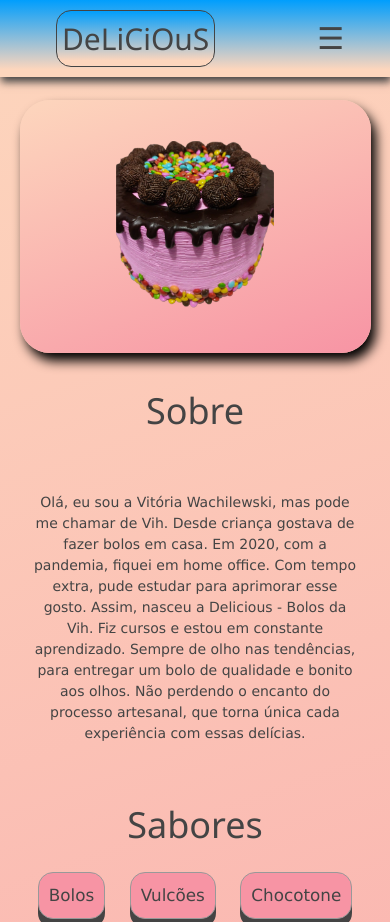
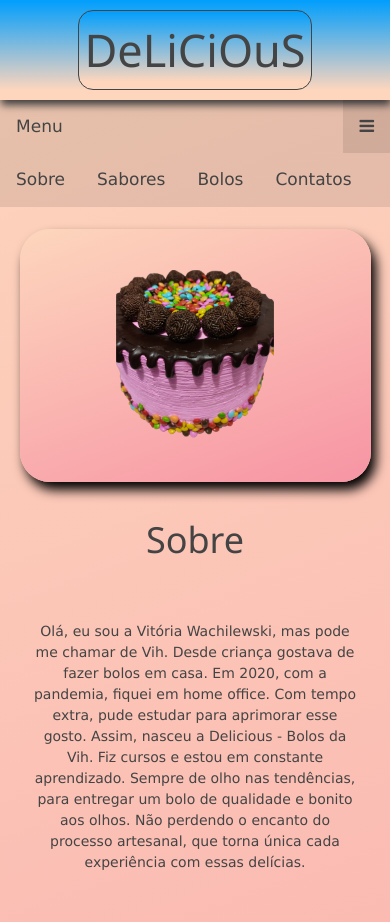
Before and after one commit to WolnyJunior/Delicious, a plain HTML site: page index.html in a window 390 px wide. Shown: the top 922 px of the page. Drawn offline with nearby package versions, Linux system fonts and the light colour scheme.

Commit message:
menu-smartphone

```diff
--- a/index.html
+++ b/index.html
@@ -15,18 +15,23 @@
         <h1 class="nome-boleria">DeLiCiOuS</h1>
         <div id="mySidenav" class="sidenav">
 
-                <a href="javascript:void(0)" class="closebtn" onclick="closeNav()">&times;</a>
-                <a href="#delicious"><li class="menu">Menu</li></a>
                 <a href="#link-sobre"><li class="menu">Sobre</li></a>
                 <a href="#link-sabores"><li class="menu">Sabores</li></a>
                 <a href="#link-bolos"><li class="menu">Bolos</li></a>
                 <a href="#link-contatos"><li class="menu">Contatos</li></a>
-                <!-- <a href="javascript:void(0);" class="icon" onclick="myFunction()"><img class="icon-menu" src="./imagens/icons/menu.png" alt=""></a> -->
         </div>
-        <span style="font-size:30px;cursor:pointer" onclick="openNav()">&#9776;</span>
-
     </header>
 
+    <div class="topnav">
+        <a href="#home" class="active">Menu</a>
+        <div id="myLinks">
+            <a href="#link-sobre">Sobre</a>
+            <a href="#link-sabores">Sabores</a>
+            <a href="#link-bolos">Bolos</a>
+            <a href="#link-contatos">Contatos</a>
+        </div>
+        <a href="javascript:void(0);" class="icon" onclick="myFunction()"><i class="fa fa-bars"></i></a>
+    </div>
     <!-- <a href="#delicious"><button id="home">Home</button></a> -->
 <br>
     <div id="container">
@@ -54,6 +59,7 @@
         </div>
 
         <h1 id="link-sabores">Sabores</h1>
+        </div>
         <div>
             <button class="bts" onclick="bolos('sabores')">Bolos</button>
             <button class="bts" onclick="bolos('bolo-vulcao')">Vulcões</button>
@@ -77,6 +83,7 @@
                         <li class="massas-recheios">Nata com (Bombom ou Morango)</li>
                     </ul>
                 </div>
+
             </div>
 
             <div id="bolo-vulcao" class="bolos" style="display: none;">
@@ -122,9 +129,7 @@
                     </ul>
                 </div>
             </div>
-
         <h2>Tamanho Bolo de Fatias</h2>
-            <div>
                 <div id="tamanhos">
                     <ul>
                         <li  class="tamanhos">Mini - 10cm(+-6 fatias)</li>
@@ -138,10 +143,7 @@
                         <a href="https://www.facebook.com/Maos.Na.Massa/photos/a.717550494956075/2556393151071791/"
                         target="_blank">Mãos na Massa</a></p>
                 </div>
-            </div>
-
         <h1 id="link-bolos">Bolos</h1>
-
         <div id="bolos" class="w3-content w3-display-container bolos-slide">
 
             <button class="w3-button w3-display-left" onclick="plusDivs(-1)">&#10094; Ant</button>
@@ -183,7 +185,6 @@
             <img class="imagem-slides" src="./imagens/chocotonemordido-1200px.jpg" alt="">
 
             <button class="w3-button w3-display-right" onclick="plusDivs(+1)">Próx &#10095; </button>
-
         </div>
     </div>
     <hr>
--- a/script.js
+++ b/script.js
@@ -85,10 +85,11 @@ function bolos(tipoDeBolo) {
     });
   });
 
-  function openNav() {
-    document.getElementById("mySidenav").style.width = "250px";
+  function myFunction() {
+    var x = document.getElementById("myLinks");
+    if (x.style.display === "block") {
+      x.style.display = "none";
+    } else {
+      x.style.display = "block";
+    }
   }
-
-  function closeNav() {
-    document.getElementById("mySidenav").style.width = "0";
-  }
--- a/style.css
+++ b/style.css
@@ -3,6 +3,7 @@ body{
     padding: 0;
     margin: 0;
     color: #444;
+    text-align: center;
 }
 
 /* html {
@@ -41,15 +42,14 @@ header{
     text-decoration: none;
 }
 
-
 .menu{
     text-align: center;
     /* display block caso queira fazer o menu horizontal - mas estava com um bug */
-    /* display: inline-block; */
+    display: inline-block;
     margin: 20px;
     padding: 7px;
-    background-color: rgba(0, 0, 0, 0.3);
-    color: black;
+    background-color: rgba(0, 0, 0, 0.09);
+    /* color: black; */
     border: 0.1px solid #808080;
     border-radius: 15px;
     transition: all 0.5s;
@@ -61,26 +61,36 @@ header{
     background-color: rgba(0, 0, 0, 0.09);
 }
 
-.sidenav {
-    height: 100%;
-    width: 0;
-    position: fixed;
-    z-index: 1;
+.topnav #myLinks, .topnav .active {
+    display: none;
+}
+
+.topnav {
+    overflow: hidden;
+    background-color: rgba(0, 0, 0, 0.09);
+    position: relative;
+}
+
+.topnav a {
+    color: #444;
+    padding: 14px 16px;
+    text-decoration: none;
+    font-size: 17px;
+    display: block;
+}
+
+.topnav a.icon {
+    background-color: rgba(0, 0, 0, 0.09);
+    display: block;
+    position: absolute;
+    right: 0;
     top: 0;
-    right: 0;
+}
+
+.topnav a:hover {
     background-color: rgba(0, 0, 0, 0.09);
-    overflow-x: hidden;
-    transition: 0.5s;
-    padding-top: 60px;
-  }
-
-  .sidenav .closebtn {
-    position: absolute;
-    top: 0;
-    right: 25px;
-    font-size: 2em;
-    /* margin-left: 50px; */
-  }
+    color: #444;
+}
 
 /* conteúdo da página, exceto header e footer */
 #container{
@@ -154,6 +164,10 @@ header{
     margin: 20px;
 }
 .bolo-antesEdepois{
+    display: none;
+}
+
+.side-recheios{
     display: none;
 }
 
@@ -365,7 +379,6 @@ li{
         width: 90%;
     }
 
-
     #extras{
         font-size: 0.9em;
     }
@@ -385,11 +398,20 @@ li{
 @media (max-width: 426px){
 
     .nome-boleria{
-        font-size: 2em;
+        font-size: 3em;
         padding: 5px;
         border-radius: 15px;
         margin: 10px;
     }
+
+    .sidenav{
+        display: none;
+    }
+
+    .topnav #myLinks, .topnav .active {
+        display: flex;
+    }
+
 
     .banner{
         width: 90%;
```
